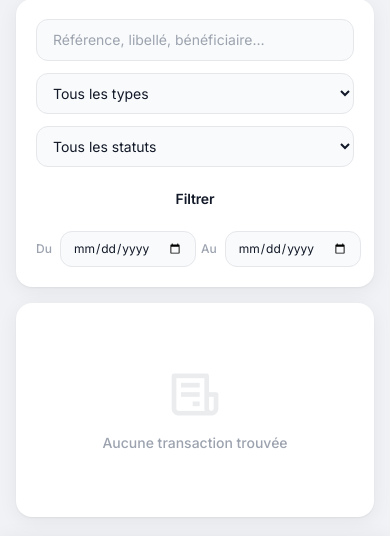
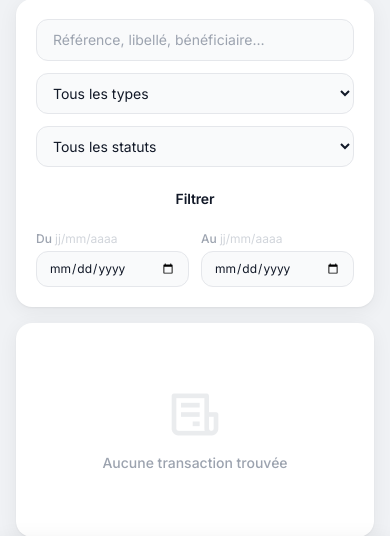
Before and after one commit to Chaka06/BANKING-PRO, a Django app: template templates/accounts/transactions.html in a window 390 px wide. Shown: the part 232-768 px from the top of the page. Run offline with Django 5.2, Linux system fonts and the light colour scheme; the template is opened without the code that fills it, so the values that code supplies are empty; parts of the project's set-up code (start-up, migrations or seed data) failed here and were passed over; some libraries are stand-ins or nearby versions.

Commit message:
Fix PDF logo (fetch from Supabase URL) + fix date fields on mobile
- utils: add _get_logo_reader() that downloads logo via HTTP for Vercel/Supabase,
  falls back to local path; update _page_bg to use it
- transactions: fix date filter overflow on mobile (vertical layout + min-w-0)
- transactions: add date format hint in labels (ex: 01/01/2026)
- transactions: pre-fill statement modal with current month dates on open

Co-Authored-By: Claude Sonnet 4.6 <noreply@anthropic.com>

```diff
--- a/templates/accounts/transactions.html
+++ b/templates/accounts/transactions.html
@@ -15,7 +15,7 @@
             <h1 class="text-xl lg:text-2xl font-bold text-gray-900">Historique</h1>
             <p class="text-gray-400 text-xs lg:text-sm mt-0.5">{{ account.get_account_type_display }} · {{ account.account_id }}</p>
         </div>
-        <button onclick="document.getElementById('statement-modal').classList.remove('hidden')"
+        <button onclick="openStatementModal()"
                 class="btn-primary px-5 py-2.5 rounded-xl text-sm font-semibold flex items-center gap-2 whitespace-nowrap">
             <i class="bx bx-download" style="font-size:16px;"></i>
             Télécharger un relevé
@@ -57,15 +57,15 @@
             </div>
         </div>
         <div class="grid grid-cols-2 gap-3 mt-3">
-            <div class="flex items-center gap-2">
-                <label class="text-xs text-gray-400 whitespace-nowrap font-medium">Du</label>
+            <div>
+                <label class="block text-xs text-gray-400 font-medium mb-1">Du <span class="text-gray-300 font-normal">jj/mm/aaaa</span></label>
                 <input type="date" name="date_from" value="{{ date_from }}"
-                       class="flex-1 px-3 py-2 border border-gray-200 rounded-xl text-xs focus:outline-none bg-gray-50">
+                       class="w-full min-w-0 px-3 py-2 border border-gray-200 rounded-xl text-xs focus:outline-none bg-gray-50">
             </div>
-            <div class="flex items-center gap-2">
-                <label class="text-xs text-gray-400 whitespace-nowrap font-medium">Au</label>
+            <div>
+                <label class="block text-xs text-gray-400 font-medium mb-1">Au <span class="text-gray-300 font-normal">jj/mm/aaaa</span></label>
                 <input type="date" name="date_to" value="{{ date_to }}"
-                       class="flex-1 px-3 py-2 border border-gray-200 rounded-xl text-xs focus:outline-none bg-gray-50">
+                       class="w-full min-w-0 px-3 py-2 border border-gray-200 rounded-xl text-xs focus:outline-none bg-gray-50">
             </div>
         </div>
         {% if query or txn_type or txn_status or date_from or date_to %}
@@ -335,8 +335,8 @@
 
 <!-- Modale relevé -->
 <div id="statement-modal" class="hidden fixed inset-0 z-50 flex items-center justify-center p-4" style="background:rgba(0,0,0,.55);backdrop-filter:blur(4px);" onclick="if(event.target===this)this.classList.add('hidden')">
-    <div class="bg-white rounded-2xl shadow-2xl max-w-sm w-full p-8">
-        <div class="flex items-center justify-between mb-6">
+    <div class="bg-white rounded-2xl shadow-2xl w-full mx-4 p-6 sm:p-8" style="max-width:400px;">
+        <div class="flex items-center justify-between mb-5">
             <div>
                 <h3 class="text-lg font-bold text-gray-900">Télécharger un relevé</h3>
                 <p class="text-sm text-gray-400 mt-0.5">Sélectionnez la période</p>
@@ -347,14 +347,20 @@
         </div>
         <form method="get" action="{% url 'download_statement' bank_slug=bank.slug %}" class="space-y-4">
             <div>
-                <label class="block text-sm font-medium text-gray-700 mb-1.5">Du</label>
-                <input type="date" name="date_from" class="w-full px-4 py-2.5 border border-gray-200 rounded-xl text-sm focus:outline-none" required>
+                <label class="block text-sm font-medium text-gray-700 mb-1.5">
+                    Du <span class="text-xs font-normal text-gray-400">ex : 01/01/2026</span>
+                </label>
+                <input type="date" name="date_from" id="stmt-date-from"
+                       class="w-full px-4 py-2.5 border border-gray-200 rounded-xl text-sm focus:outline-none bg-gray-50 focus:bg-white" required>
             </div>
             <div>
-                <label class="block text-sm font-medium text-gray-700 mb-1.5">Au</label>
-                <input type="date" name="date_to" class="w-full px-4 py-2.5 border border-gray-200 rounded-xl text-sm focus:outline-none" required>
+                <label class="block text-sm font-medium text-gray-700 mb-1.5">
+                    Au <span class="text-xs font-normal text-gray-400">ex : 31/12/2026</span>
+                </label>
+                <input type="date" name="date_to" id="stmt-date-to"
+                       class="w-full px-4 py-2.5 border border-gray-200 rounded-xl text-sm focus:outline-none bg-gray-50 focus:bg-white" required>
             </div>
-            <div class="flex gap-3">
+            <div class="flex gap-3 pt-1">
                 <button type="button" onclick="document.getElementById('statement-modal').classList.add('hidden')"
                         class="flex-1 py-2.5 border border-gray-200 rounded-xl text-sm font-medium text-gray-700 hover:bg-gray-50">Annuler</button>
                 <button type="submit" class="flex-1 btn-primary py-2.5 rounded-xl text-sm font-semibold">Télécharger</button>
@@ -434,5 +440,19 @@ function closeTxnModal(e) {
         document.getElementById('txn-modal').classList.add('hidden');
     }
 }
+
+function openStatementModal() {
+    const modal = document.getElementById('statement-modal');
+    modal.classList.remove('hidden');
+    const from = document.getElementById('stmt-date-from');
+    const to   = document.getElementById('stmt-date-to');
+    if (!from.value && !to.value) {
+        const today = new Date();
+        const first = new Date(today.getFullYear(), today.getMonth(), 1);
+        const iso = d => d.toISOString().slice(0, 10);
+        from.value = iso(first);
+        to.value   = iso(today);
+    }
+}
 </script>
 {% endblock %}
```
Also changed, not shown: accounts/utils.py (+30 -8 lines).
